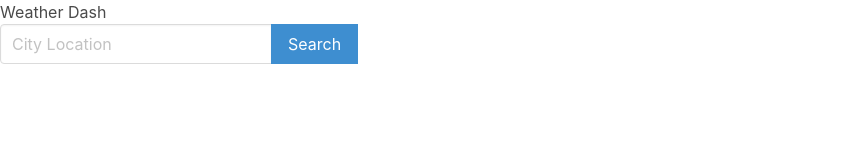
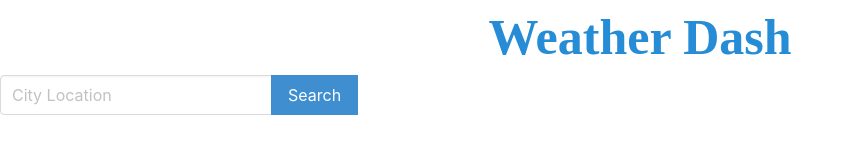
Before and after one commit to ChrisVazquez6/Weather.Dash, a plain HTML site: page Weather.Dash/index.html in a window 1280 px wide. Shown: the whole page, without its empty margins (0-852 px from the left). Drawn offline with nearby package versions, Linux system fonts and the light colour scheme.

Commit message:
align title text

```diff
--- a/Weather.Dash/style.css
+++ b/Weather.Dash/style.css
@@ -7,3 +7,12 @@
 .red{
   background-color: red;
 }
+
+#title{
+ font-size: 50px;
+ align-content: center;
+ text-align: center;
+ color: rgb(37, 140, 213);
+ font-family: 'Times New Roman', Times, serif;
+ font-weight: bold;
+}
```
